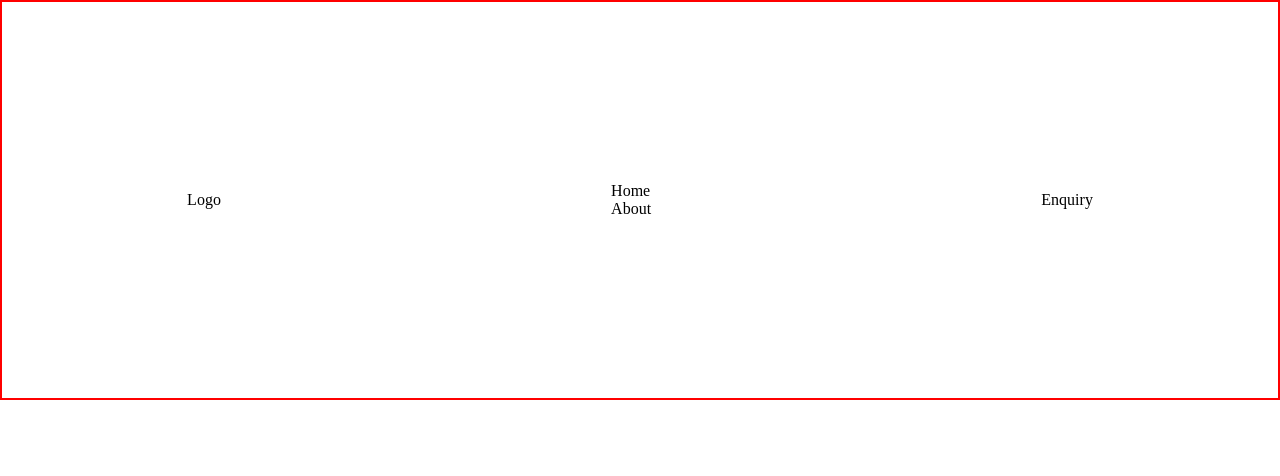
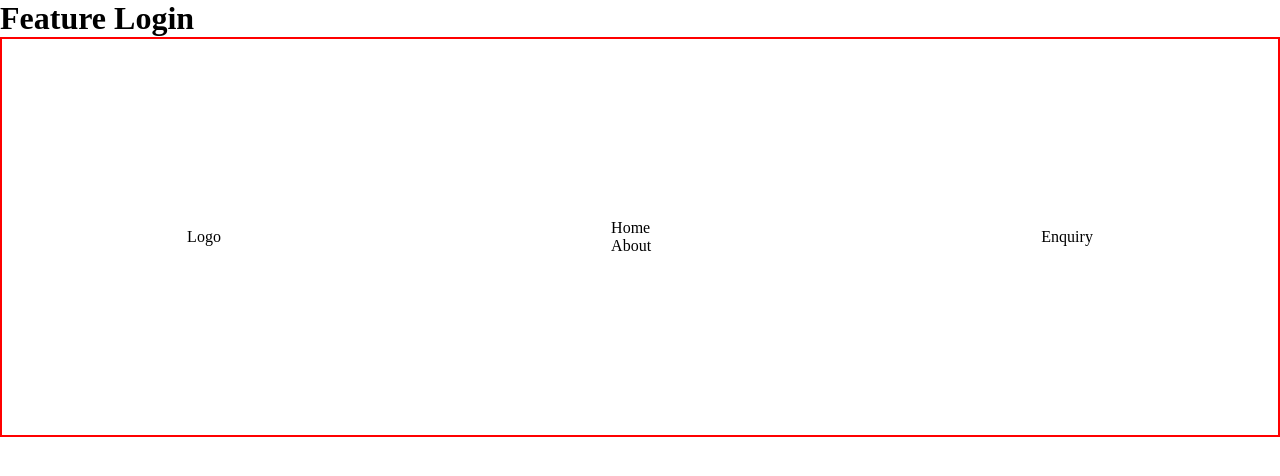
Before and after one commit to sujanchaudharyy/Internship-, a plain HTML site: page Css/FlexBox/index.html in a window 1280 px wide. Drawn offline with Linux system fonts and the light colour scheme.

Commit message:
Your custom commit message

```diff
--- a/Css/FlexBox/index.html
+++ b/Css/FlexBox/index.html
@@ -7,6 +7,7 @@
     <link rel="stylesheet" href="style.css">
 </head>
 <body>
+    <h1>Feature Login</h1>
     <!--.container>.box#box-${box-$}*8-->
     <!--<div class="container">
         <div class="box" id="box1">Box1</div>
```
